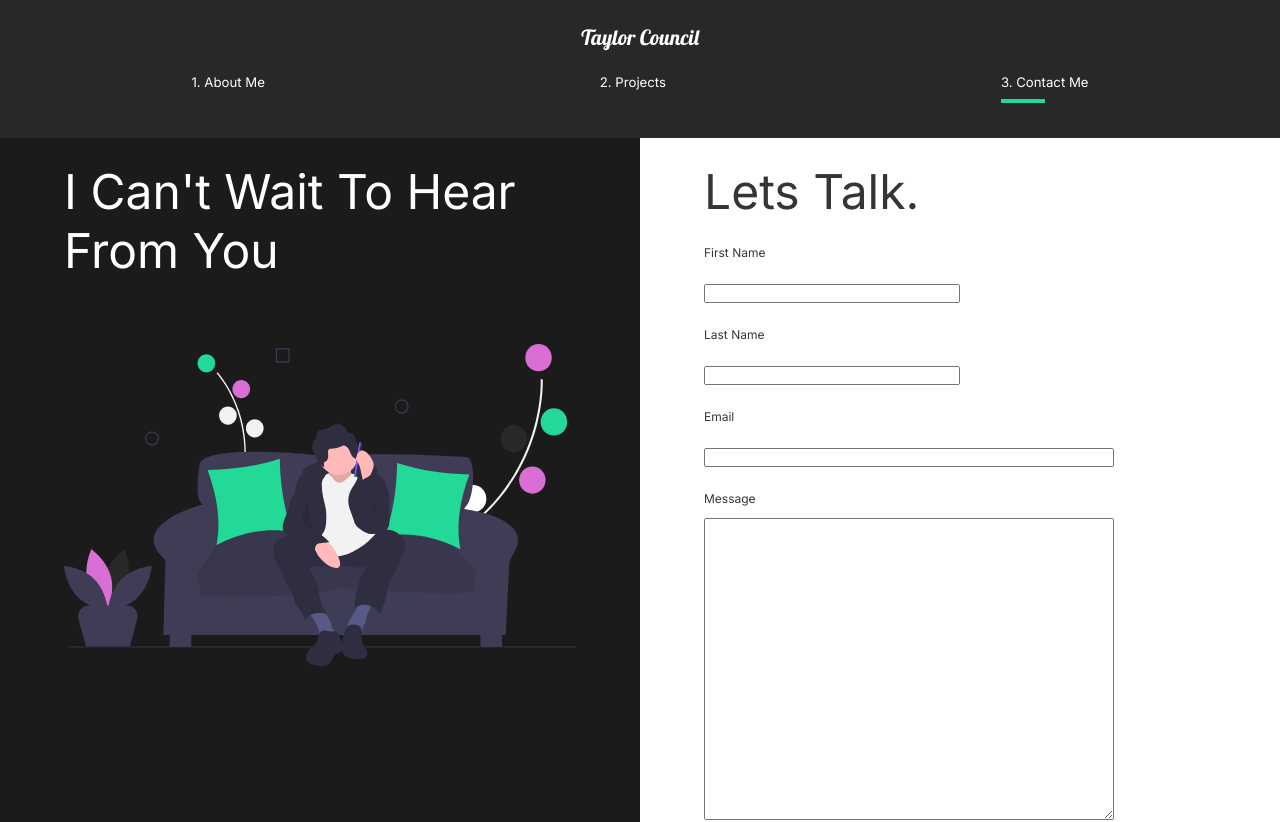
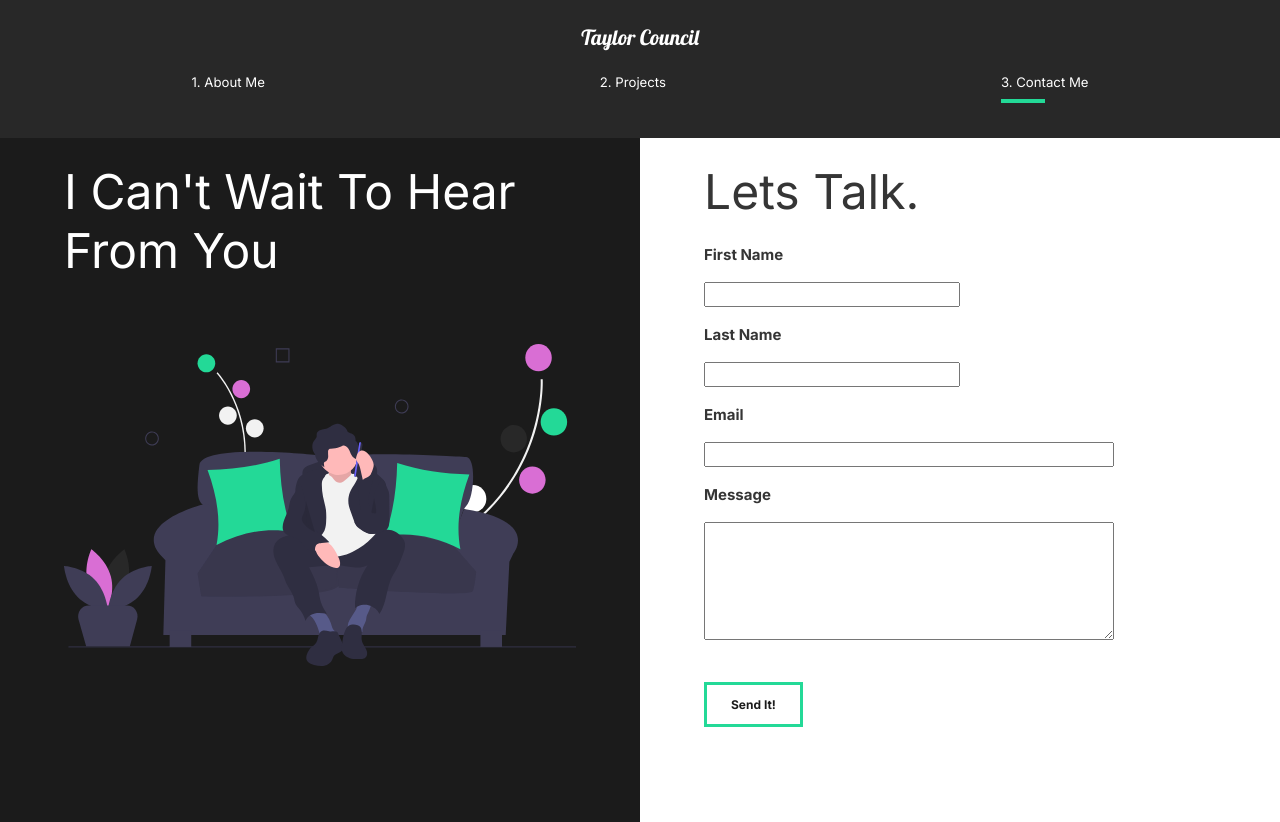
Before and after one commit to councit/react-portfolio, a React (Create React App) app: page /contact in a window 1280 px wide. Shown: the top 822 px of the page. Built offline with nearby package versions, Linux system fonts and the light colour scheme.

Commit message:
finished contact styles

```diff
--- a/src/pages/ContactMe.js
+++ b/src/pages/ContactMe.js
@@ -36,7 +36,7 @@ const ContactUs = () => {
           </div>
           <div className="message-wrapper">
             <label>Message</label>
-            <textarea rows="20"></textarea>
+            <textarea rows="4"></textarea>
           </div>
           <button>Send It!</button>
         </form>
@@ -49,9 +49,20 @@ const ContactUs = () => {
 const ContactStyle = styled(motion.div)`
   display: flex;
   color: #353535;
-  min-height: 90vh;
+  height: 100vh;
+  label {
+    font-size: 1.25rem;
+    font-weight: bold;
+  }
+  input {
+    font-family: "Inter", sans-serif;
+    font-size: 1.5rem;
+    display: block;
+    margin: 1.5rem 0;
+  }
   button {
     color: #1b1b1b;
+    font-size: 1rem;
   }
   .left-wrapper {
     padding: 2rem 0;
@@ -97,13 +108,11 @@ const ContactStyle = styled(motion.div)`
         flex-direction: column;
         textarea {
           width: 80%;
-          margin: 1rem 0;
+          margin: 1.5rem 0;
+          font-family: "Inter", sans-serif;
+          font-size: 2rem;
         }
       }
-    }
-    input {
-      display: block;
-      margin: 2rem 0;
     }
   }
 
```
